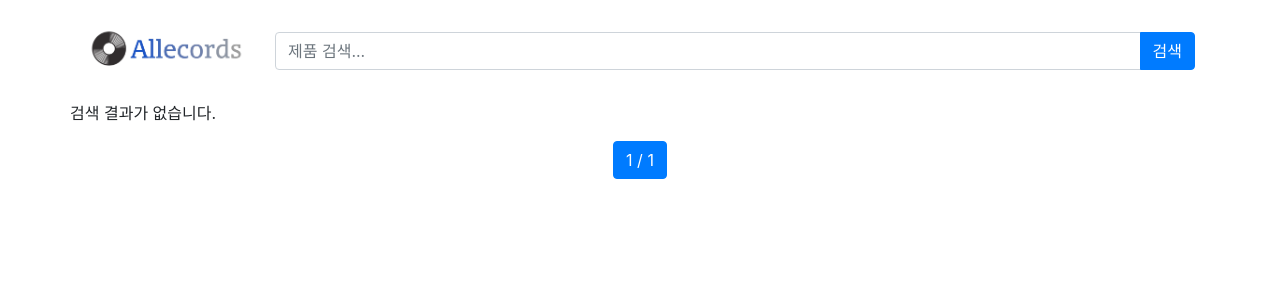
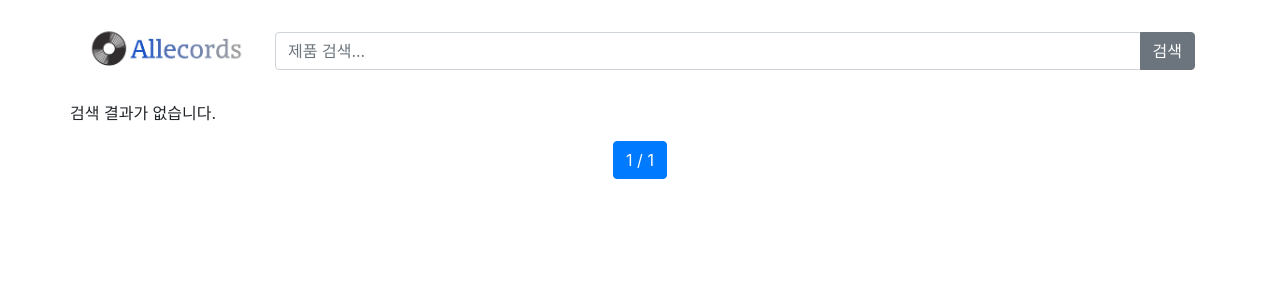
Before and after one commit to JAY-Winter/allecords, a Django app: page /products/ in a window 1280 px wide. Shown: the top 300 px of the page. Run offline with Django 4.2, Linux system fonts and the light colour scheme; data that the repository does not hold is empty; some libraries are stand-ins or nearby versions.

Commit message:
fix: 검색 버튼 컬러

```diff
--- a/server/templates/board/product_table.html
+++ b/server/templates/board/product_table.html
@@ -23,7 +23,6 @@
         }
 
 
-
     </style>
     <!-- 부트스트랩 CSS 추가 -->
     <link rel="stylesheet" href="https://stackpath.bootstrapcdn.com/bootstrap/4.5.2/css/bootstrap.min.css">
@@ -44,7 +43,7 @@
             <form method="GET" action="" class="input-group">
                 <input type="text" name="q" placeholder="제품 검색..." class="form-control">
                 <div class="input-group-append">
-                    <button type="submit" class="btn btn-primary">검색</button>
+                    <button type="submit" class="btn btn-secondary">검색</button>
                 </div>
             </form>
         </div>
```
